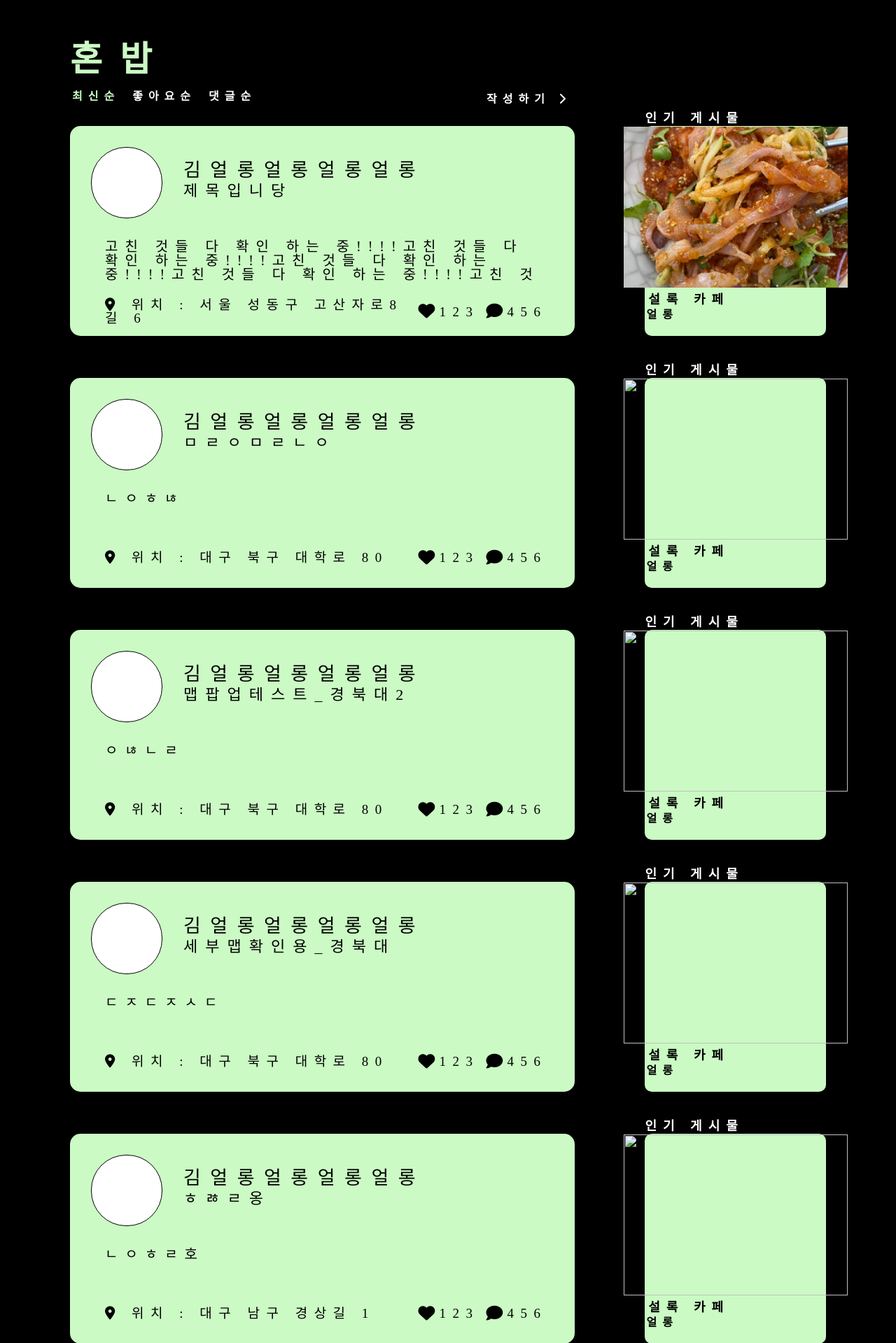
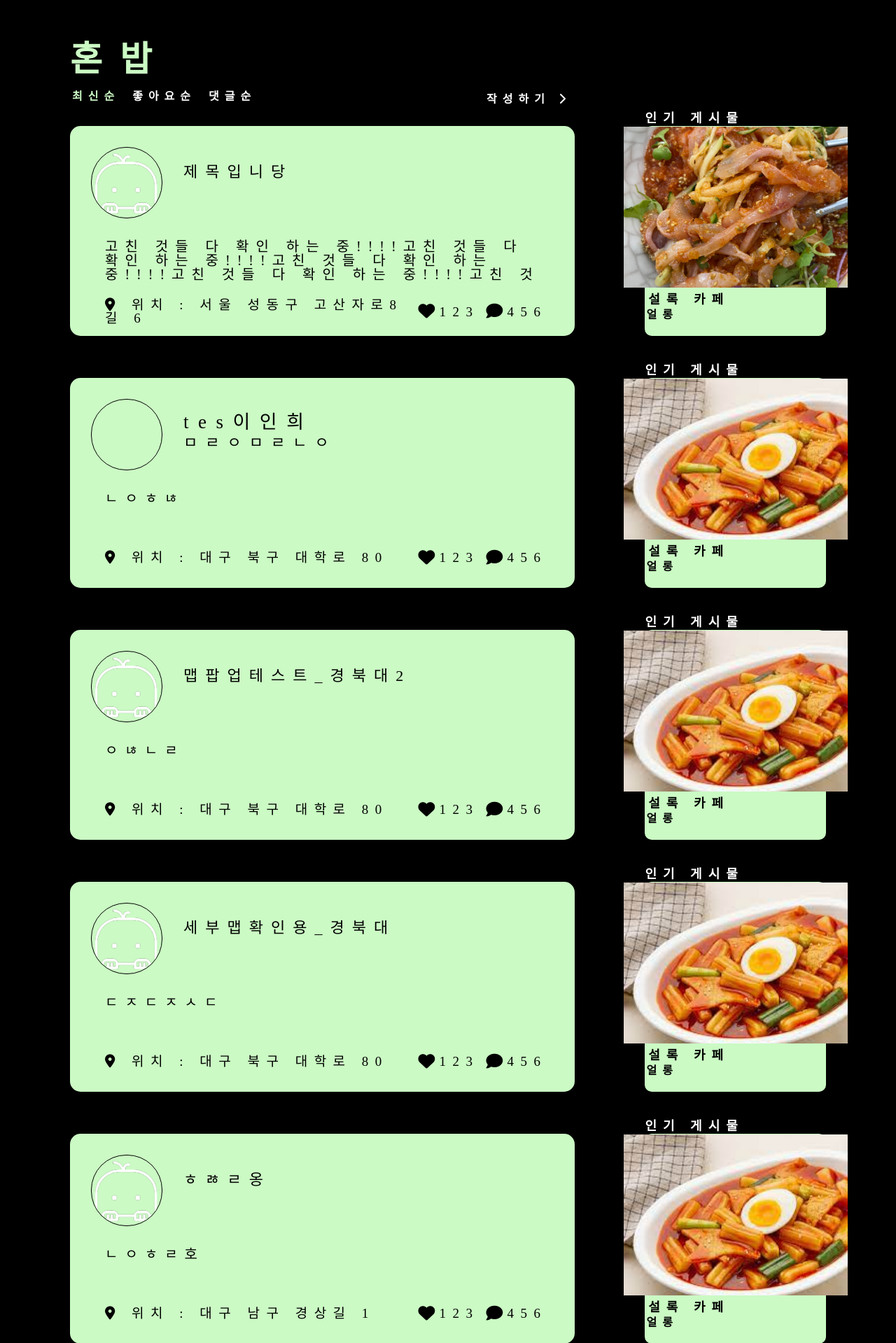
Before and after one commit to sungholion/AloneAlong_Django, a Django app: page / in a window 1280 px wide. Shown: the part 60-1979 px from the top of the page at 70% size. Run offline with Django 4.2, Linux system fonts and the light colour scheme; data comes from the database, SQL or seed files in the repository; some libraries are stand-ins or nearby versions.

Commit message:
최종최종커밋

```diff
--- a/alongalone/static/css/screen/detail/newdetailpost.css
+++ b/alongalone/static/css/screen/detail/newdetailpost.css
@@ -474,7 +474,7 @@
 
 .user_profile_message {
     width: 80%;
-    height: 200px;
+    height: 30px;
     font-size: 15px;
     margin-bottom: 10px;
     background-color: #A7CCA2;
--- a/alongalone/static/css/screen/main/newhonbab.css
+++ b/alongalone/static/css/screen/main/newhonbab.css
@@ -87,15 +87,22 @@
 }
 
 
-.box_img {
+.box_img  {
     height: 100px;
     width: 100px;
-    background-color: white;
     border: 1px solid black;
     border-radius: 50px;
     margin-right: 20px;
 }
 
+
+.box_profile_img {
+    width: 100px;
+    height: 100px;
+    border-radius: 50%;
+    object-fit: cover;
+    background-repeat: no-repeat;
+}
 .box_text_wrap {
 
     margin-top: 10px;
--- a/alongalone/templates/index.html
+++ b/alongalone/templates/index.html
@@ -51,11 +51,14 @@
             <div class="box_title">
                 <div class="box_img">
                     <!-- B : user profile img 나와야함 -->
+                    {% if post.author.profilePhoto %}
+                    <img class="box_profile_img" src="{{post.author.profilePhoto.url}}" alt="">
+                    {% endif %}
                 </div>
 
                 <div class="box_text_wrap">
                     <!-- 글 목록에서 작성자의 닉네임과 제목 보여줌 -->
-                    <div class="box_Username">김얼롱얼롱얼롱얼롱</div>
+                    <div class="box_Username">{{post.author.nickname}}</div>
                     <!-- B : username (글 작성자 닉네임 안 뜸 확인 바람) -->
                     <!-- {{post.author.nickname}} => 얘가 적용이 안됨 , 김얼롱 자리에 바꿔 넣어야 함 -->
                     <!-- 이 때 username이 한글 11자 , 영어 15자를 넘어갈경우 CSS 깨지니까 제한 바람 -->
@@ -105,7 +108,7 @@
         <div class="popular_info_wrap">
             <!-- B : 아래 popular_contents_img에  '게시물 대표 사진'이 와야 함 (임의로 넣어뒀으니 바꾸기)-->
             <div class="popular_contents_img">
-                <img id="popular_random_img" src="" alt="">
+                <img id="popular_random_img" src="/alongalone/static/img/다운로드.jpeg" alt="">
             </div>
 
             <div class="popular_contents_text_wrap">
@@ -121,7 +124,7 @@
     </div>
 
 
-    <!-- 인기 게시물 랜덤 팝업 -->
+    <!-- 인기 게시물 랜덤 팝업 JS-->
 
     <script>
         const randomImg = document.querySelector(".popular_contents_img img")
@@ -130,6 +133,7 @@
         ]
 
         const chosenImage = images[Math.floor(Math.random() * images.length)]
+
 
         // js에서 요소 만들어서 그걸 html에 추가하는 법
 
```
Also changed, not shown: alongalone/templates/honbabdetail.html (+12 -7 lines), alongalone/static/css/components/reset.css (line endings or trailing spaces), alongalone/static/img/다운로드.jpeg (added).
